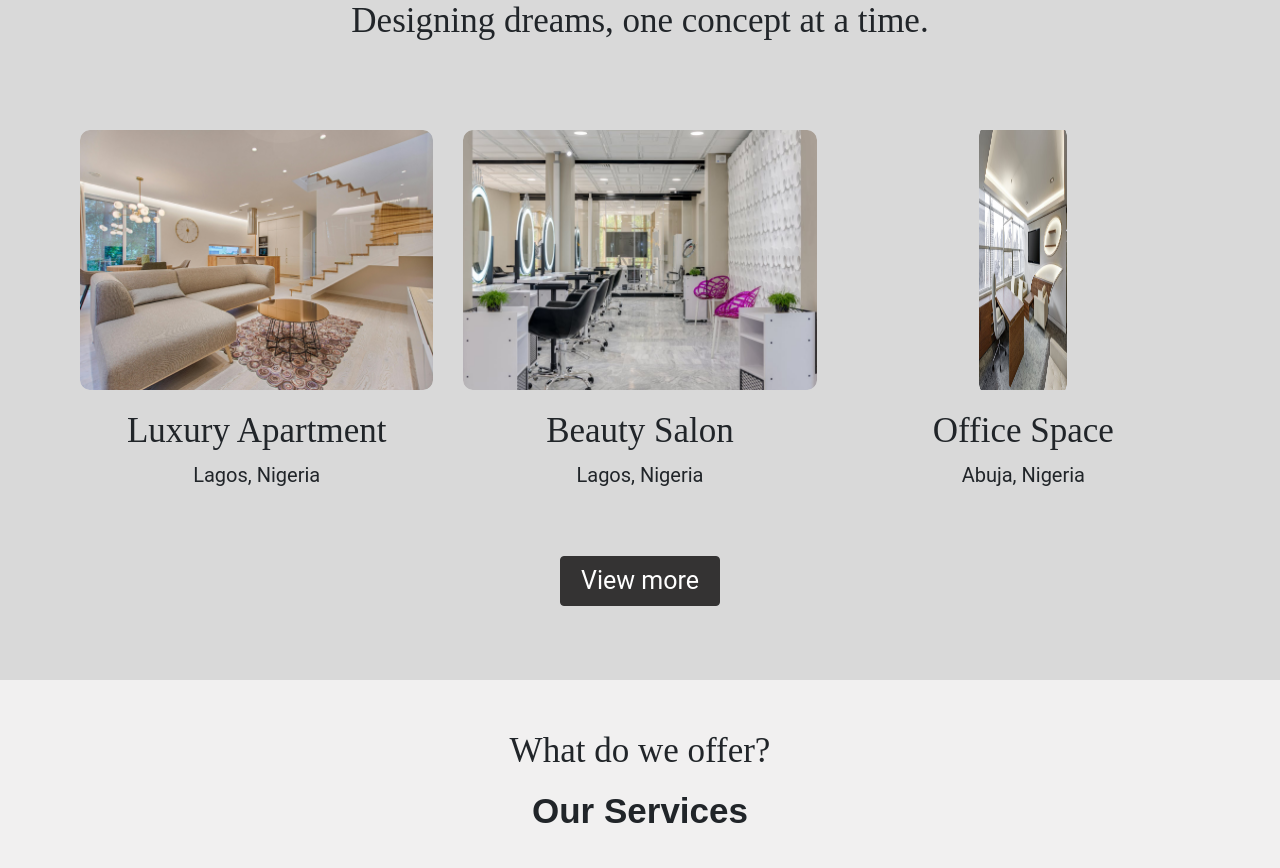
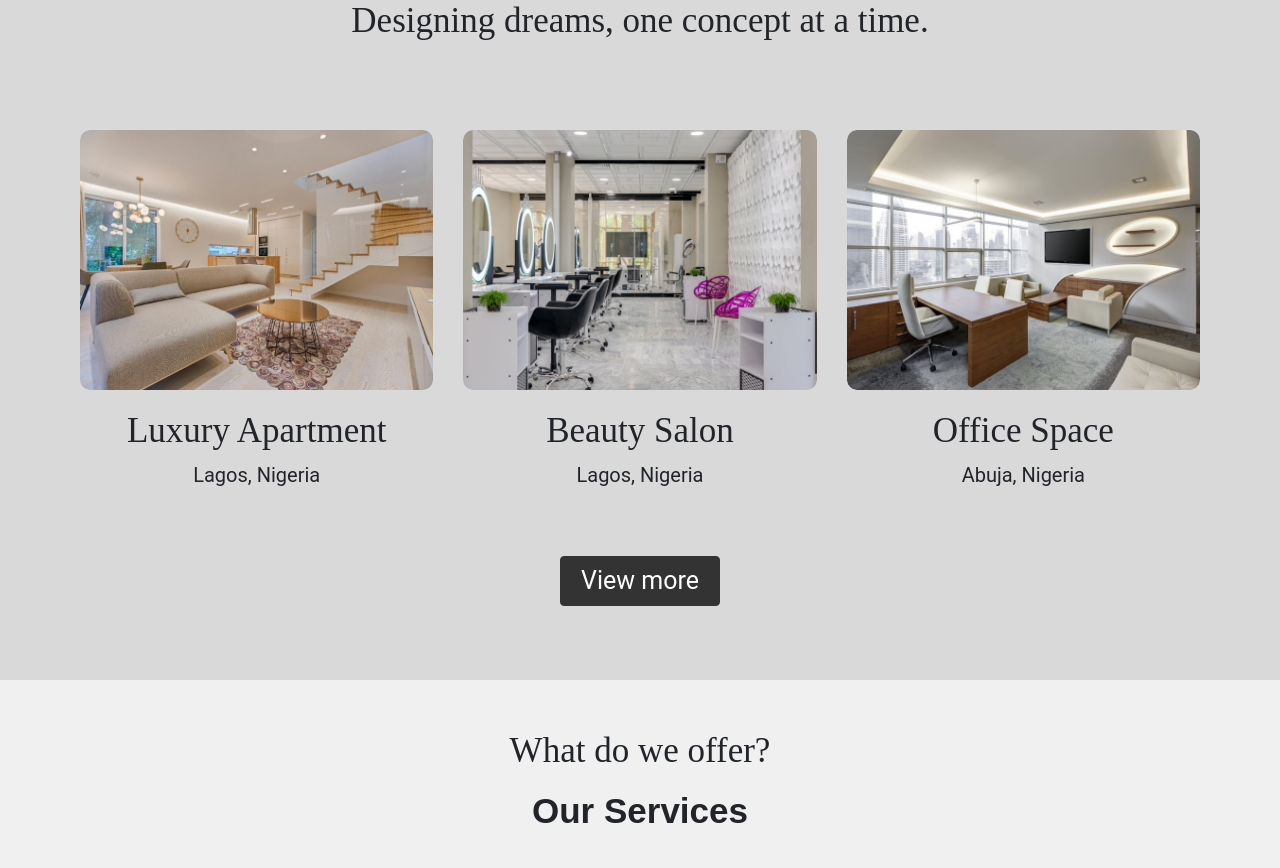
Before and after one commit to Tamarahhh/laviluxury, a React (Create React App) app: page / in a window 1280 px wide. Shown: the part 1620-2488 px from the top of the page. Built offline with nearby package versions, Linux system fonts and the light colour scheme.

Commit message:
minor change

```diff
--- a/src/Project.js
+++ b/src/Project.js
@@ -25,11 +25,7 @@ export default function Project() {
           <p>Lagos, Nigeria</p>
         </div>
         <div className="col-sm-4">
-          <img
-            className="col-4 Office img-fluid"
-            src={office}
-            alt="office space"
-          />
+          <img className=" Office img-fluid" src={office} alt="office space" />
           <h3>Office Space</h3>
           <p>Abuja, Nigeria</p>
         </div>
```
